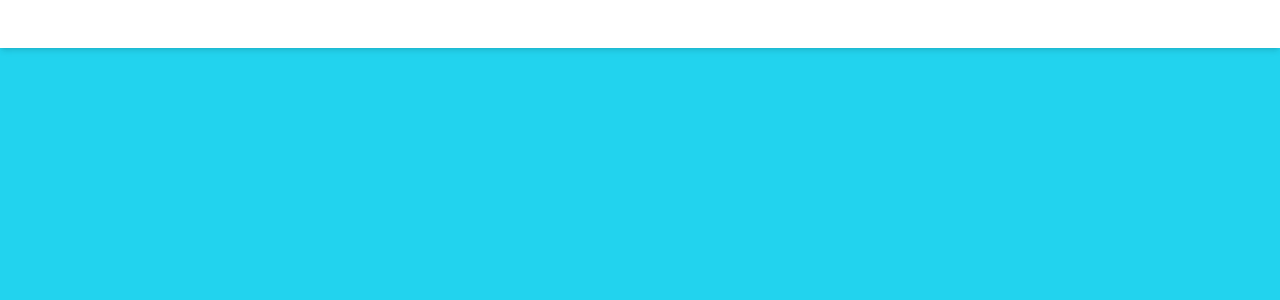
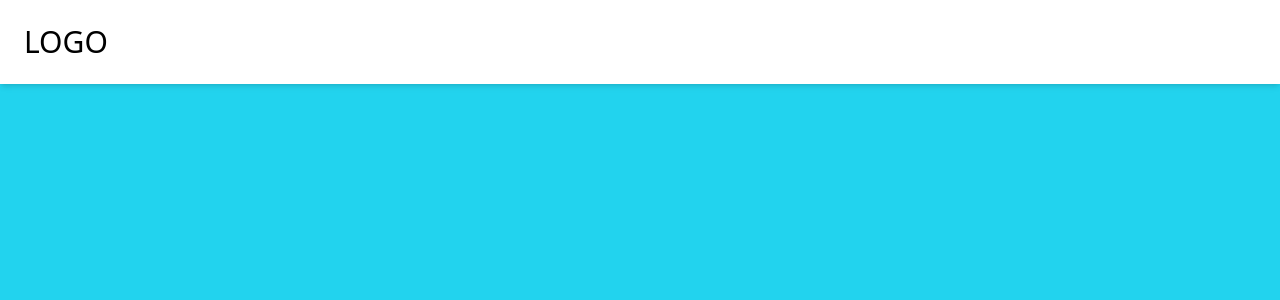
Before and after one commit to reyjean1026/nextjs, a Next.js app: page / in a window 1280 px wide. Shown: the top 300 px of the page. Built offline with nearby package versions, Linux system fonts and the light colour scheme.

Commit message:
logo added
logo added

```diff
--- /dev/null
+++ b/components/Logo.js
@@ -0,0 +1,9 @@
+import React from 'react'
+
+export default function Logo() {
+  return (
+    <div>
+      <span className='text-black text-3xl font-medium mb-6'>LOGO</span>
+    </div>
+  )
+}
--- a/components/Navbar.js
+++ b/components/Navbar.js
@@ -1,9 +1,10 @@
 import React from 'react'
+import Logo from './Logo'
 
 const Navbar = () => {
   return (
     <div className='bg-white pl-6 py-6 justify-between relative shadow-md'>
-
+      <Logo/>
     </div>
   )
 }
```
